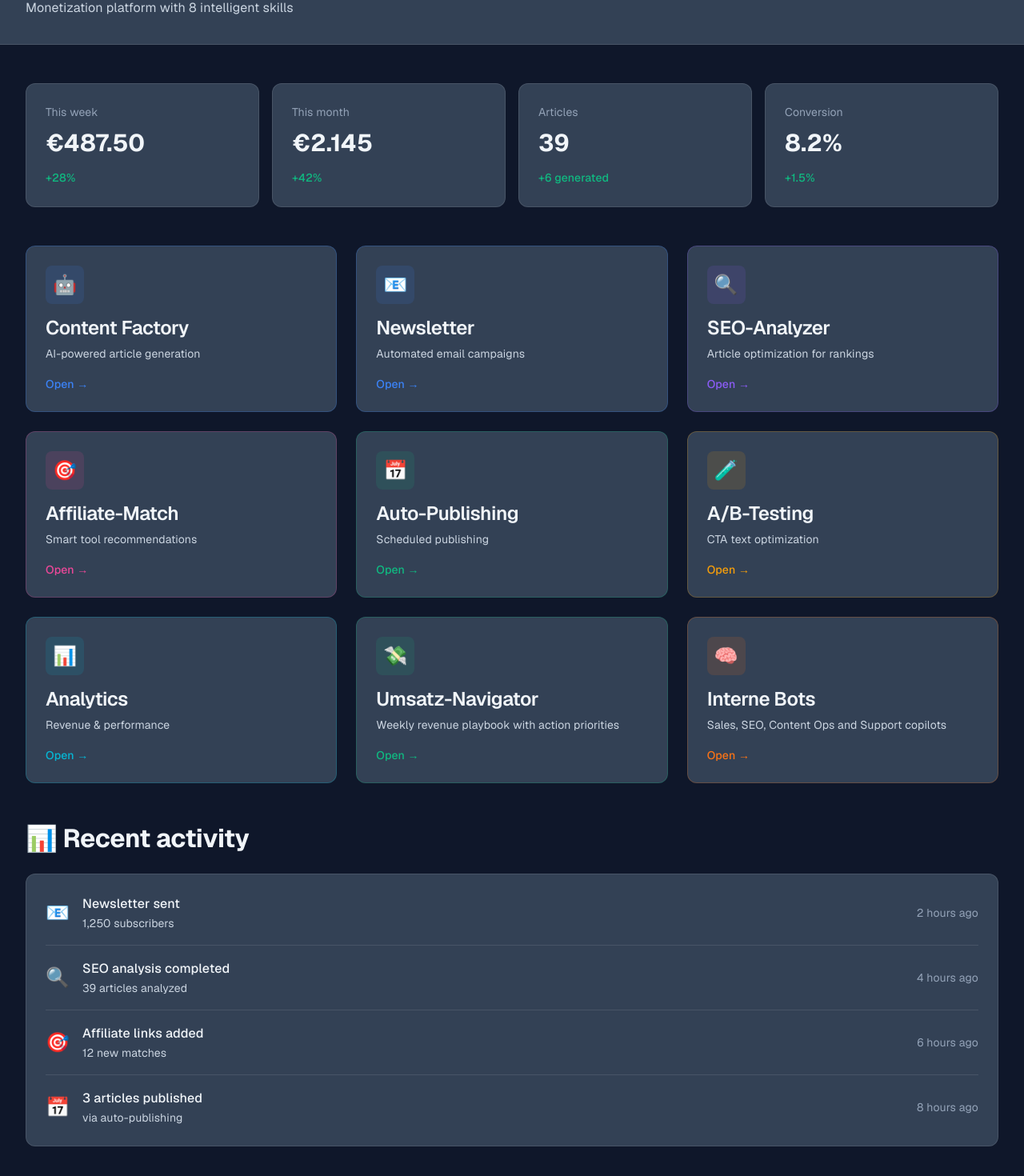
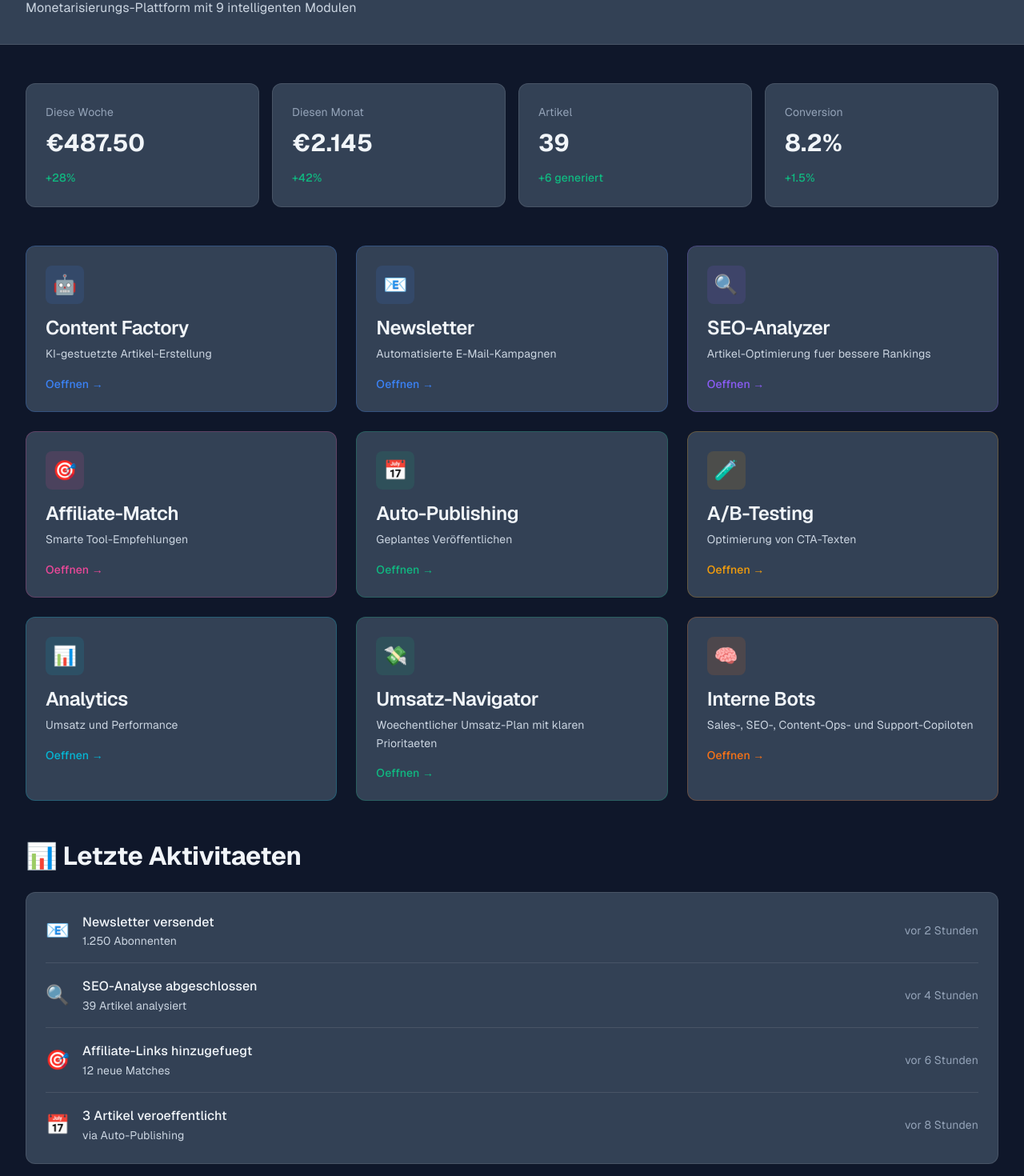
Before and after one commit to avdi1205-glitch/ki-business-hub, a Next.js app: page /admin in a window 1280 px wide. Shown: the part 200-1670 px from the top of the page at 80% size. Built offline with nearby package versions, Linux system fonts and the light colour scheme; no server answers.

Commit message:
chore: unify admin copy in German

```diff
--- a/app/admin/internal-bots/page.tsx
+++ b/app/admin/internal-bots/page.tsx
@@ -30,13 +30,13 @@ type HistoryItem = {
 const botLabels: Record<BotType, { title: string; subtitle: string }> = {
   sales: { title: "Sales Bot", subtitle: "Upsell, Pricing, Offer-Positionierung" },
   seo: { title: "SEO Bot", subtitle: "Rankings, Cluster, interne Verlinkung" },
-  "content-ops": { title: "Content Ops Bot", subtitle: "Pipeline, Sprint-Plan, Automationen" },
+  "content-ops": { title: "Content-Ops Bot", subtitle: "Pipeline, Sprint-Plan, Automationen" },
   support: { title: "Support Bot", subtitle: "Bot zuerst, Team-Eskalation bei Sonderfaellen" },
 };
 
 const roleLabels: Record<TeamRole, string> = {
   owner: "Owner (alle Bots)",
-  growth: "Growth (Sales/SEO/Ops)",
+  growth: "Growth (Sales/SEO/Content-Ops)",
   content: "Content (SEO/Ops)",
   support: "Support (nur Support Bot)",
 };
@@ -511,7 +511,7 @@ export default function InternalBotsPage() {
         </div>
 
         <div className="mb-6 rounded-xl border p-5" style={{ background: "rgba(16,185,129,0.08)", borderColor: "rgba(16,185,129,0.25)" }}>
-          <p className="text-sm font-semibold">Support-Policy (Bot + Team)</p>
+          <p className="text-sm font-semibold">Support-Regelwerk (Bot + Team)</p>
           <div className="mt-2 space-y-1 text-sm" style={{ color: "var(--text-light)" }}>
             <p>1. Bot antwortet zuerst bei Standardfragen und Onboarding.</p>
             <p>2. Team uebernimmt bei Billing, account-spezifischen Faellen, Bugs und Eskalationen.</p>
--- a/app/admin/page.tsx
+++ b/app/admin/page.tsx
@@ -8,7 +8,7 @@ export default function AdminPage() {
     {
       icon: "🤖",
       name: "Content Factory",
-      desc: "AI-powered article generation",
+      desc: "KI-gestuetzte Artikel-Erstellung",
       href: "/content-factory",
       color: "#3b82f6",
       accent: "text-blue-400",
@@ -16,7 +16,7 @@ export default function AdminPage() {
     {
       icon: "📧",
       name: "Newsletter",
-      desc: "Automated email campaigns",
+      desc: "Automatisierte E-Mail-Kampagnen",
       href: "/admin/newsletter",
       color: "#3b82f6",
       accent: "text-blue-400",
@@ -24,7 +24,7 @@ export default function AdminPage() {
     {
       icon: "🔍",
       name: "SEO-Analyzer",
-      desc: "Article optimization for rankings",
+      desc: "Artikel-Optimierung fuer bessere Rankings",
       href: "/admin/seo-analyzer",
       color: "#8b5cf6",
       accent: "text-purple-400",
@@ -32,7 +32,7 @@ export default function AdminPage() {
     {
       icon: "🎯",
       name: "Affiliate-Match",
-      desc: "Smart tool recommendations",
+      desc: "Smarte Tool-Empfehlungen",
       href: "/admin/affiliate-match",
       color: "#ec4899",
       accent: "text-pink-400",
@@ -40,7 +40,7 @@ export default function AdminPage() {
     {
       icon: "📅",
       name: "Auto-Publishing",
-      desc: "Scheduled publishing",
+      desc: "Geplantes Veröffentlichen",
       href: "/admin/auto-publishing",
       color: "#10b981",
       accent: "text-green-400",
@@ -48,7 +48,7 @@ export default function AdminPage() {
     {
       icon: "🧪",
       name: "A/B-Testing",
-      desc: "CTA text optimization",
+      desc: "Optimierung von CTA-Texten",
       href: "/admin/ab-testing",
       color: "#f59e0b",
       accent: "text-amber-400",
@@ -56,7 +56,7 @@ export default function AdminPage() {
     {
       icon: "📊",
       name: "Analytics",
-      desc: "Revenue & performance",
+      desc: "Umsatz und Performance",
       href: "/admin/earnings",
       color: "#06b6d4",
       accent: "text-cyan-400",
@@ -64,7 +64,7 @@ export default function AdminPage() {
     {
       icon: "💸",
       name: "Umsatz-Navigator",
-      desc: "Weekly revenue playbook with action priorities",
+      desc: "Woechentlicher Umsatz-Plan mit klaren Prioritaeten",
       href: "/admin/revenue-navigator",
       color: "#10b981",
       accent: "text-emerald-400",
@@ -72,7 +72,7 @@ export default function AdminPage() {
     {
       icon: "🧠",
       name: "Interne Bots",
-      desc: "Sales, SEO, Content Ops and Support copilots",
+      desc: "Sales-, SEO-, Content-Ops- und Support-Copiloten",
       href: "/admin/internal-bots",
       color: "#f97316",
       accent: "text-orange-400",
@@ -86,7 +86,7 @@ export default function AdminPage() {
         <div className="max-w-7xl mx-auto px-8 py-8">
           <div>
             <h1 className="text-4xl font-bold mb-2" style={{ color: "var(--text-dark)" }}>🚀 Admin Dashboard</h1>
-            <p style={{ color: "var(--text-light)" }}>Monetization platform with 8 intelligent skills</p>
+            <p style={{ color: "var(--text-light)" }}>Monetarisierungs-Plattform mit 9 intelligenten Modulen</p>
           </div>
         </div>
       </div>
@@ -96,9 +96,9 @@ export default function AdminPage() {
         {/* Quick Stats */}
         <div className="grid grid-cols-1 md:grid-cols-4 gap-4 mb-12">
           {[
-            { label: "This week", value: "€487.50", change: "+28%" },
-            { label: "This month", value: "€2.145", change: "+42%" },
-            { label: "Articles", value: "39", change: "+6 generated" },
+            { label: "Diese Woche", value: "€487.50", change: "+28%" },
+            { label: "Diesen Monat", value: "€2.145", change: "+42%" },
+            { label: "Artikel", value: "39", change: "+6 generiert" },
             { label: "Conversion", value: "8.2%", change: "+1.5%" },
           ].map((stat, idx) => (
             <div key={idx} className="rounded-xl border p-6 transition-shadow" style={{ background: "var(--background-elevated)", border: "1px solid rgba(255,255,255,0.1)" }}>
@@ -124,7 +124,7 @@ export default function AdminPage() {
                 <p className="text-sm mb-4" style={{ color: "var(--text-light)" }}>{skill.desc}</p>
 
                 <div className="flex items-center text-sm font-medium transition-transform group-hover:translate-x-1" style={{ color: skill.color }}>
-                  Open →
+                  Oeffnen →
                 </div>
               </div>
             </Link>
@@ -133,15 +133,15 @@ export default function AdminPage() {
 
         {/* Recent Activity */}
         <div className="mt-12">
-          <h2 className="text-2xl font-bold mb-6" style={{ color: "var(--text-dark)" }}>📊 Recent activity</h2>
+          <h2 className="text-2xl font-bold mb-6" style={{ color: "var(--text-dark)" }}>📊 Letzte Aktivitaeten</h2>
 
           <div className="rounded-xl border p-6" style={{ background: "var(--background-elevated)", border: "1px solid rgba(255,255,255,0.1)" }}>
             <div className="space-y-4">
               {[
-                { action: "Newsletter sent", details: "1,250 subscribers", time: "2 hours ago", icon: "📧" },
-                { action: "SEO analysis completed", details: "39 articles analyzed", time: "4 hours ago", icon: "🔍" },
-                { action: "Affiliate links added", details: "12 new matches", time: "6 hours ago", icon: "🎯" },
-                { action: "3 articles published", details: "via auto-publishing", time: "8 hours ago", icon: "📅" },
+                { action: "Newsletter versendet", details: "1.250 Abonnenten", time: "vor 2 Stunden", icon: "📧" },
+                { action: "SEO-Analyse abgeschlossen", details: "39 Artikel analysiert", time: "vor 4 Stunden", icon: "🔍" },
+                { action: "Affiliate-Links hinzugefuegt", details: "12 neue Matches", time: "vor 6 Stunden", icon: "🎯" },
+                { action: "3 Artikel veroeffentlicht", details: "via Auto-Publishing", time: "vor 8 Stunden", icon: "📅" },
               ].map((item, idx) => (
                 <div key={idx} className="flex items-center gap-4 pb-4 border-b last:border-0 last:pb-0" style={{ borderColor: "rgba(255,255,255,0.1)" }}>
                   <div className="text-2xl">{item.icon}</div>
```
